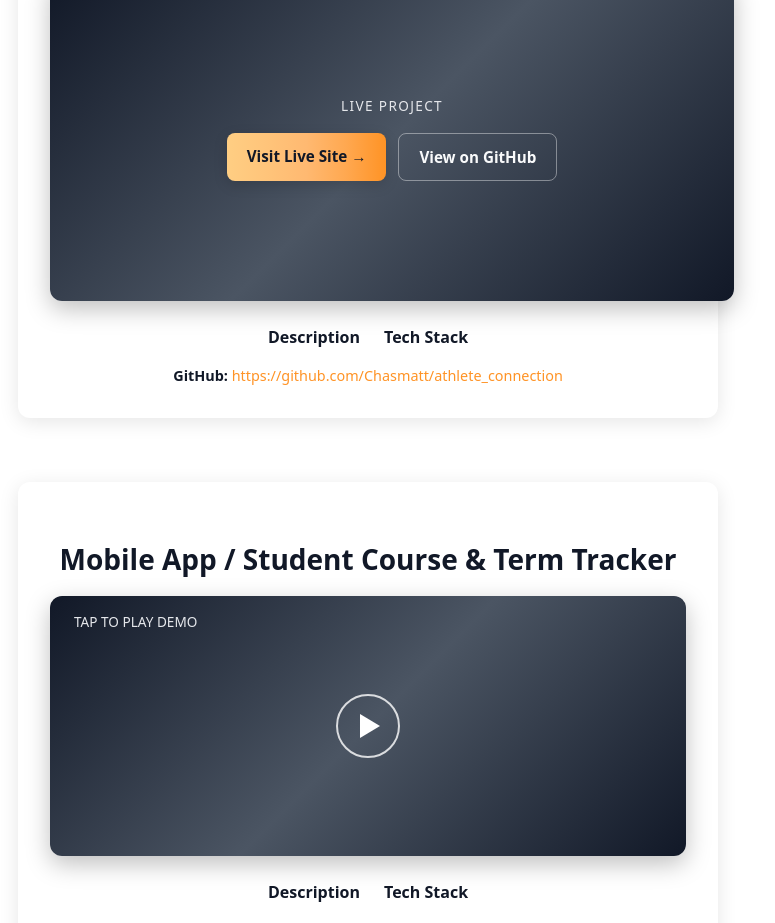
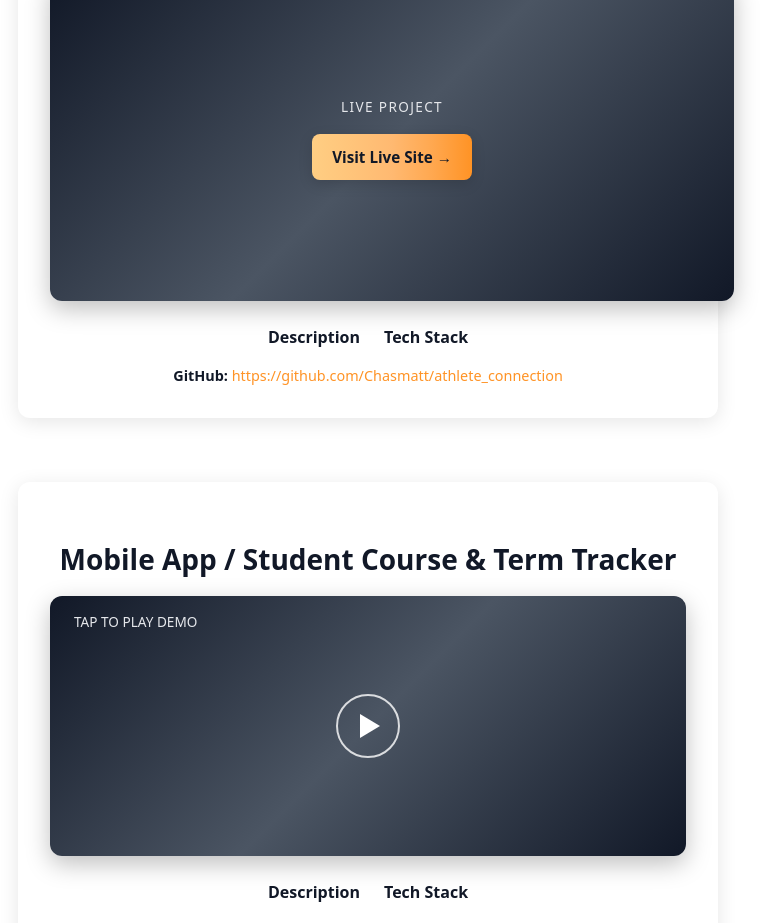
Before and after one commit to Chasmatt/Technical-Solutions-portfolio, a React (Vite) app: page /Projects in a window 1280 px wide. Shown: the part 920-1843 px from the top of the page, without its empty margins (14-789 px from the left). Built offline with nearby package versions, Linux system fonts and the light colour scheme.

Commit message:
Remove redundant View on GitHub button from live-project card (GitHub link at bottom covers it)

```diff
--- a/src/pages/Projects.jsx
+++ b/src/pages/Projects.jsx
@@ -280,25 +280,6 @@ const Projects = () => {
                                                 Visit Live Site &rarr;
                                             </a>
                                         )}
-                                        {project.repoUrl && (
-                                            <a
-                                                href={project.repoUrl}
-                                                target="_blank"
-                                                rel="noopener noreferrer"
-                                                style={{
-                                                    padding: "0.75rem 1.25rem",
-                                                    fontSize: "0.95rem",
-                                                    fontWeight: 600,
-                                                    color: "#f9fafb",
-                                                    background: "transparent",
-                                                    border: "1px solid rgba(255,255,255,0.4)",
-                                                    borderRadius: "8px",
-                                                    textDecoration: "none",
-                                                }}
-                                            >
-                                                View on GitHub
-                                            </a>
-                                        )}
                                     </div>
                                     {!project.liveUrl && (
                                         <span
```
